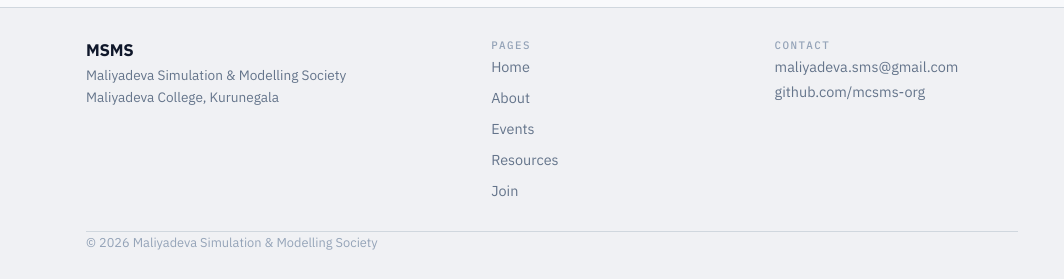
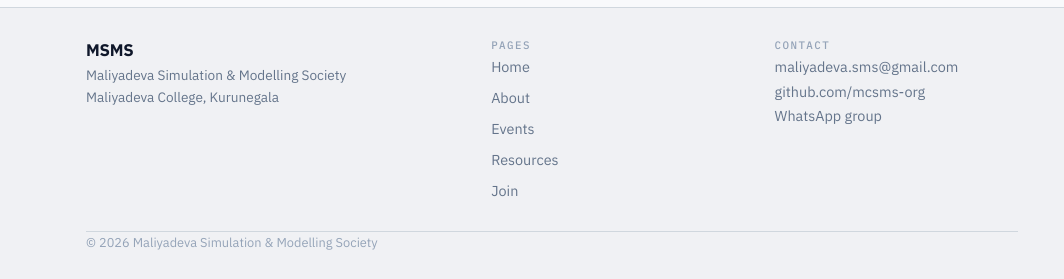
Before and after one commit to msms-org/msms-org.github.io, a Jekyll site: the page built from index.html, in a window 1280 px wide and 900 px high, scrolled down 2615 px. Shown: the part 618-897 px from the top of the window, without its empty margins (88-1152 px from the left). Built offline with Jekyll 4.4.1, drawn with Linux system fonts in a browser that asks for light colours.

Commit message:
Polished

```diff
--- a/_includes/footer.html
+++ b/_includes/footer.html
@@ -24,7 +24,8 @@
       <p class="footer-label">Contact</p>
       <p class="footer-contact">
         <a href="mailto:maliyadeva.sms@gmail.com">maliyadeva.sms@gmail.com</a><br>
-        <a href="https://github.com/mcsms-org" target="_blank" rel="noopener noreferrer">github.com/mcsms-org</a>
+        <a href="https://github.com/mcsms-org" target="_blank" rel="noopener noreferrer">github.com/mcsms-org</a><br>
+        <a href="https://chat.whatsapp.com/FBa09SgWAON5fVdFe2m6tj" target="_blank" rel="noopener noreferrer">WhatsApp group</a>
       </p>
     </div>
 
```
